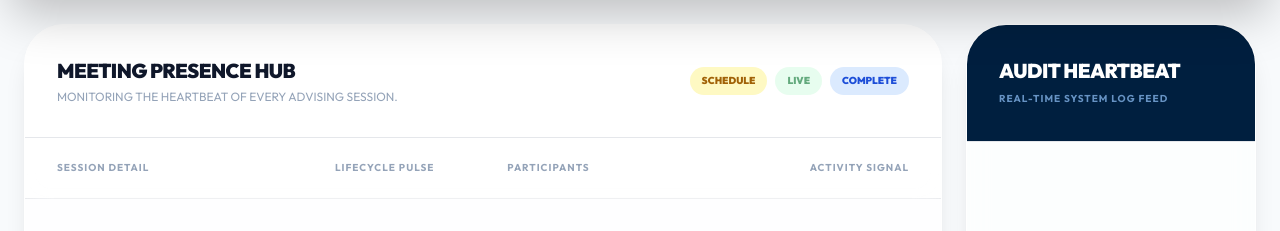
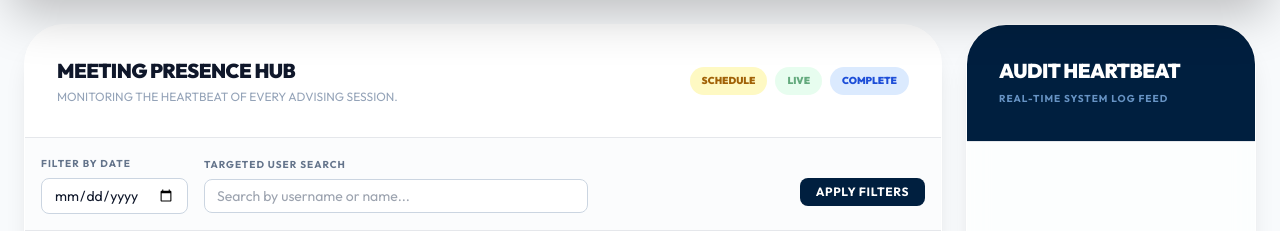
Before and after one commit to jbiieeee/Advise-AI, a Django app: page /system/monitor/ in a window 1280 px wide. Shown: the part 96-327 px from the top of the page. Run offline with Django 5.2, Linux system fonts and the light colour scheme; the visitor is signed in with stand-in values (Sample User, id 1); data comes from the database, SQL or seed files in the repository; data that the repository does not hold is empty; some libraries are stand-ins or nearby versions.

Commit message:
SessionTracking

```diff
--- a/django/core/views.py
+++ b/django/core/views.py
@@ -1453,11 +1453,38 @@ def admin_monitor_view(request):
     if not is_admin:
         return redirect('landing')
 
+    from django.db.models import Q
+
+    date_filter = request.GET.get('date', '')
+    user_filter = request.GET.get('user', '')
+
+    appointments = Appointment.objects.all().order_by('-created_at')
+    logs = ActivityLog.objects.all().order_by('-timestamp')
+
+    if date_filter:
+        appointments = appointments.filter(date_time__date=date_filter)
+        logs = logs.filter(timestamp__date=date_filter)
+
+    if user_filter:
+        appointments = appointments.filter(
+            Q(student__username__icontains=user_filter) |
+            Q(adviser__username__icontains=user_filter) |
+            Q(student__first_name__icontains=user_filter) |
+            Q(adviser__first_name__icontains=user_filter)
+        )
+        logs = logs.filter(
+            Q(user__username__icontains=user_filter) |
+            Q(user__first_name__icontains=user_filter) |
+            Q(details__icontains=user_filter)
+        )
+
     context = {
-        'appointment_monitoring': Appointment.objects.all().order_by('-created_at')[:100],
-        'activity_logs': ActivityLog.objects.all().order_by('-timestamp')[:100],
+        'appointment_monitoring': appointments[:500],
+        'activity_logs': logs[:500],
         'live_calls_count': Appointment.objects.filter(actual_start_at__isnull=False, actual_end_at__isnull=True).count(),
         'total_completed': Appointment.objects.filter(status='completed').count(),
+        'date_filter': date_filter,
+        'user_filter': user_filter,
     }
     return render(request, 'core/admin_monitor.html', context)
 
--- a/frontend/templates/core/admin_monitor.html
+++ b/frontend/templates/core/admin_monitor.html
@@ -70,6 +70,29 @@
                             <span class="px-3 py-1 rounded-full bg-blue-100 text-blue-700 text-[10px] font-black uppercase">Complete</span>
                         </div>
                     </div>
+
+                    <!-- Filters -->
+                    <div class="p-4 border-b bg-slate-50/50 flex items-center justify-between">
+                        <form method="GET" class="flex items-center gap-4 w-full">
+                            <div class="flex flex-col">
+                                <label for="date" class="text-[10px] font-bold text-slate-500 uppercase tracking-widest mb-1">Filter by Date</label>
+                                <input type="date" id="date" name="date" value="{{ date_filter }}" class="border border-slate-300 rounded-lg px-3 py-1.5 text-sm outline-none focus:border-navy focus:ring-1 focus:ring-navy">
+                            </div>
+                            <div class="flex flex-col flex-1">
+                                <label for="user" class="text-[10px] font-bold text-slate-500 uppercase tracking-widest mb-1">Targeted User Search</label>
+                                <input type="text" id="user" name="user" value="{{ user_filter }}" placeholder="Search by username or name..." class="border border-slate-300 rounded-lg px-3 py-1.5 text-sm outline-none focus:border-navy focus:ring-1 focus:ring-navy w-full max-w-sm">
+                            </div>
+                            <div class="flex flex-col justify-end mt-4">
+                                <div class="flex gap-2">
+                                    <button type="submit" class="bg-navy bg-[#001F3F] text-white px-4 py-1.5 rounded-lg text-xs font-bold uppercase tracking-wider hover:bg-opacity-90 transition">Apply Filters</button>
+                                    {% if date_filter or user_filter %}
+                                        <a href="{% url 'admin_monitor' %}" class="bg-slate-200 text-slate-700 px-4 py-1.5 rounded-lg text-xs font-bold uppercase tracking-wider hover:bg-slate-300 transition">Clear</a>
+                                    {% endif %}
+                                </div>
+                            </div>
+                        </form>
+                    </div>
+
                     <div class="flex-1 overflow-y-auto custom-scrollbar">
                         <table class="w-full text-left">
                             <thead class="sticky top-0 bg-white/90 backdrop-blur-md z-10">
@@ -178,8 +201,12 @@
         updateClock();
 
         // Auto Refresh logic (every 30 seconds)
-        setTimeout(() => {
-            window.location.reload();
+        // Pause refresh if user is interacting with filters
+        setInterval(() => {
+            const activeTag = document.activeElement ? document.activeElement.tagName.toLowerCase() : '';
+            if (activeTag !== 'input' && activeTag !== 'select' && activeTag !== 'textarea') {
+                window.location.reload();
+            }
         }, 30000);
     </script>
 </body>
```
